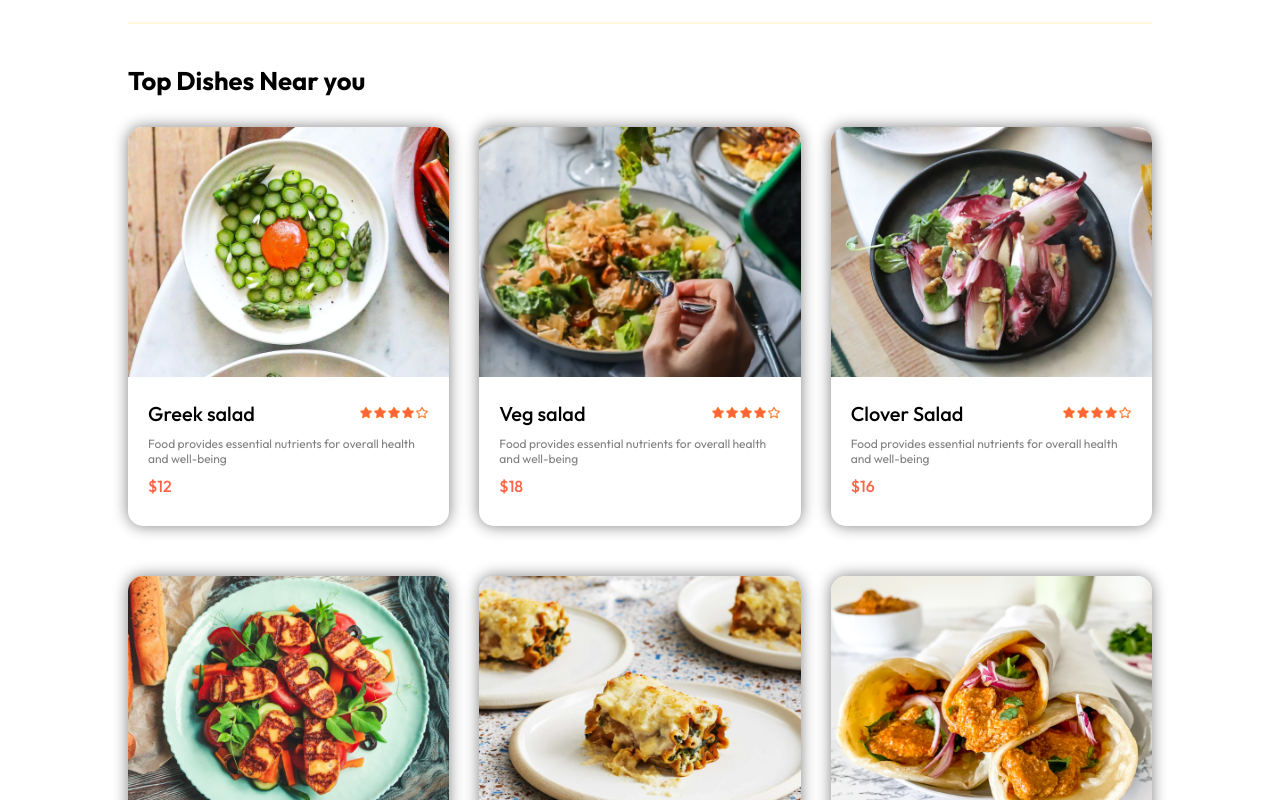
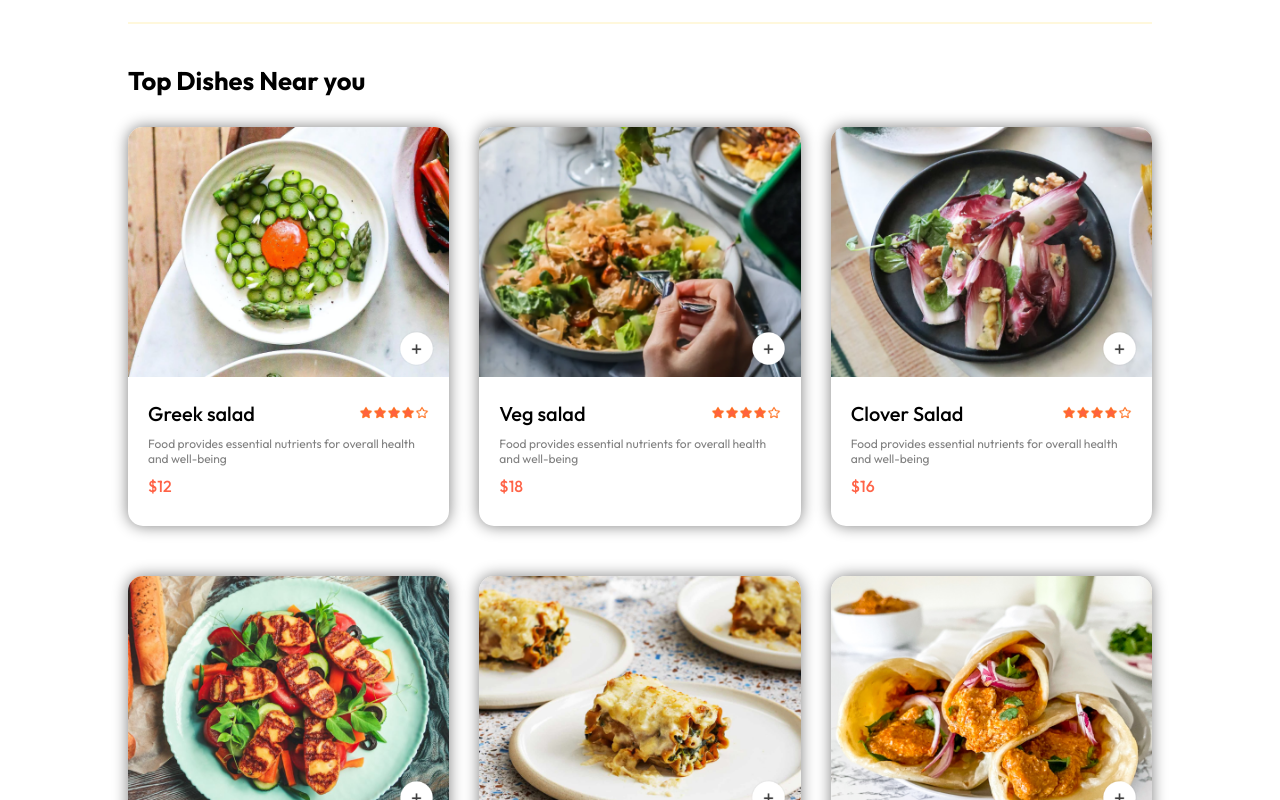
Before and after one commit to Monali40/react-food-del, a React (Vite) app in the folder food-delivery-website/: page / in a window 1280 px wide. Shown: the part 880-1680 px from the top of the page. Built offline with nearby package versions, Linux system fonts and the light colour scheme.

Commit message:
created useState for add item

```diff
--- a/food-delivery-website/src/components/FoodItem/FoodItem.css
+++ b/food-delivery-website/src/components/FoodItem/FoodItem.css
@@ -43,3 +43,16 @@
     font-weight: 500;
     margin: 10px 0px;
 }
+
+.food-item-img-container{
+    position: relative;
+}
+
+.food-item-img-container .add{
+    width: 35px;
+    position: absolute;
+    bottom: 15px;
+    right: 15px;
+    cursor: pointer;
+    border-radius: 50%;
+}
--- a/food-delivery-website/src/components/FoodItem/FoodItem.jsx
+++ b/food-delivery-website/src/components/FoodItem/FoodItem.jsx
@@ -1,12 +1,23 @@
-import React from 'react'
+import React, { useState } from 'react'
 import './FoodItem.css'
 import { assets } from '../../assets/assets'
 
 const FoodItem = ({id,name,price,description,image}) => {
+
+    const [itemCout,setItemCount] = useState (0)
+
   return (
         <div className='food-item'>
              <div className="food-item-img-container">
                 <img className='food-item-image' src={image} alt='' />
+                {
+                    !itemCout ?<img className='add' onClick ={()=>setItemCount(prev => prev+1)}  src={assets.add_icon_white} alt='' />
+                    :<div className='food-item-counter'>
+                         <img onClick = {()=>setItemCount(prev=>prev - 1)} src={assets.remove_icon_red} alt=''/>
+                         <p>{itemCout}</p>
+                         <img onClick = {()=>setItemCount(prev=>prev + 1)} src={assets.add_icon_green} alt=''/>
+                        </div>
+                }
              </div>
 
                 <div className="food-item-info">
```
